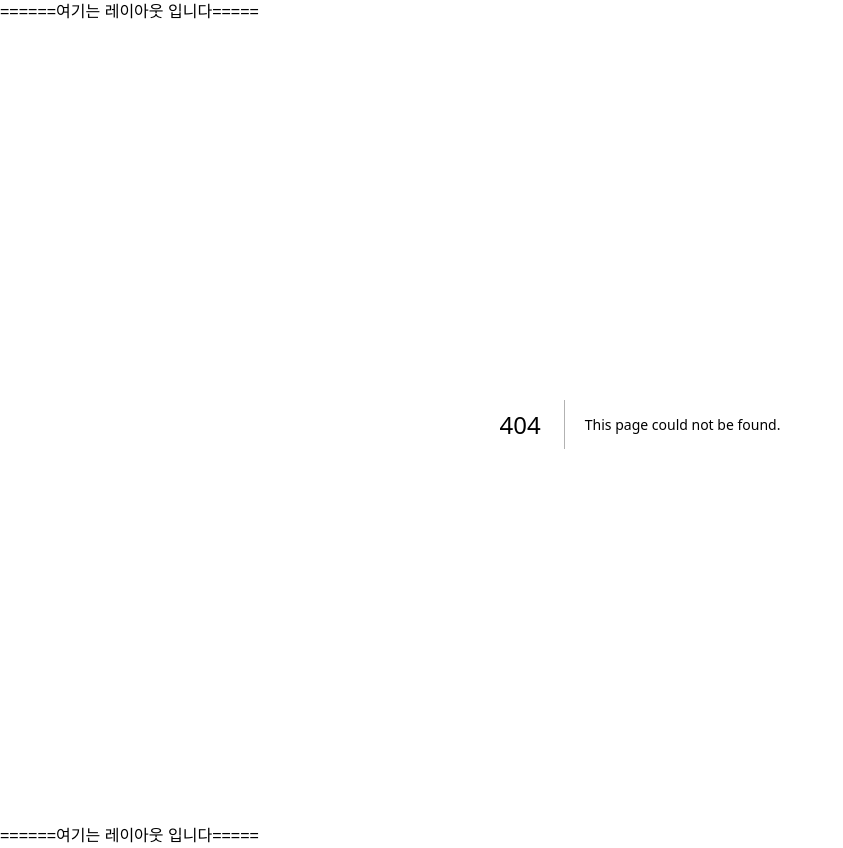
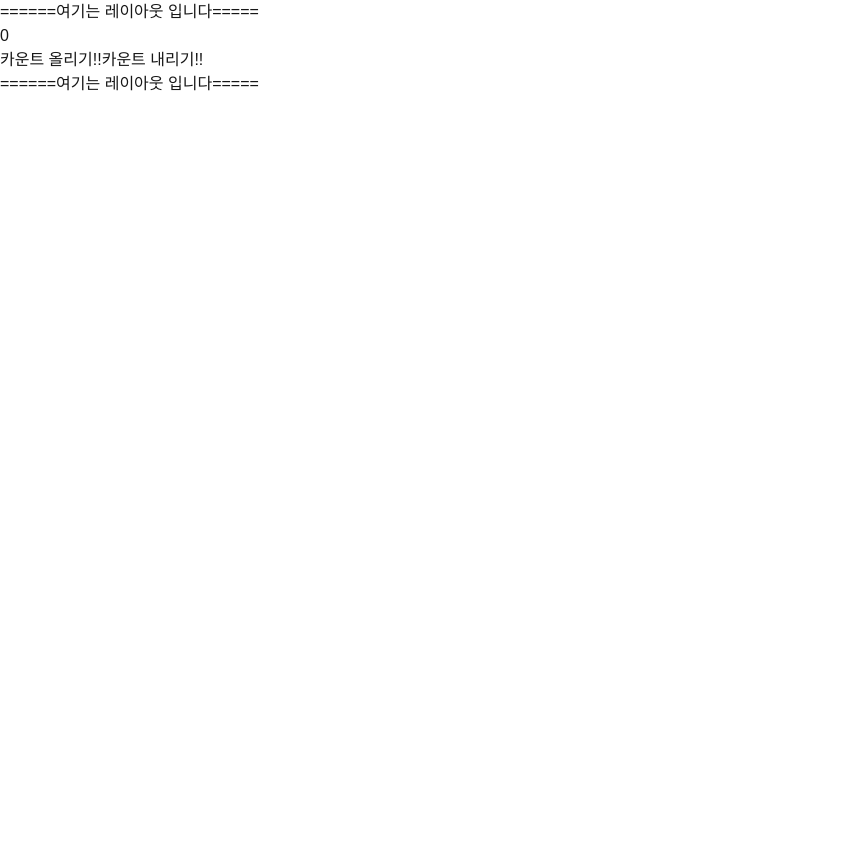
Before and after one commit to gun587330/FRONTEND_new_version, a Next.js app in the folder class-example/my-app/: page /section04/04-02-counter in a window 1280 px wide. Before the commit this address had no page. Shown: the whole page, without its empty margins (0-843 px from the left). After the commit the page ends 800 px from the top, so only its background shows below. Built offline with nearby package versions, Linux system fonts and the light colour scheme.

Commit message:
feat: 04-02-counter파일 추가(next에서 state 작동 실험)

```diff
--- /dev/null
+++ b/class-example/my-app/src/app/section04/04-02-counter/page.tsx
@@ -0,0 +1,28 @@
+"use client"; // React 18 버전 이후로는 이 녀석을 써줘야 useState 쓸 때 에러가 없음!
+import { useState } from "react";
+
+const 카운터 = () => {
+    // Fullname
+    // window.React.useState()
+    const [카운트변수, 카운트바꿔주는함수] = useState(0)
+
+    const 카운트올리기 = () => {
+        카운트바꿔주는함수(카운트변수 + 1)
+    }
+
+    const 카운트내리기 = () => {
+        카운트바꿔주는함수(카운트변수 - 1)
+    }
+
+    // 함수의 리턴값은 1개만 가능 => 하나로 묶어서 리턴해야 함.
+    return (
+        // <> </> : React.Fragment(프래그먼트)
+        <>
+            <div>{카운트변수}</div>
+            <button onClick={카운트올리기}>카운트 올리기!!</button>
+            <button onClick={카운트내리기}>카운트 내리기!!</button>
+        </>
+    )
+}
+
+export default 카운터;
```
